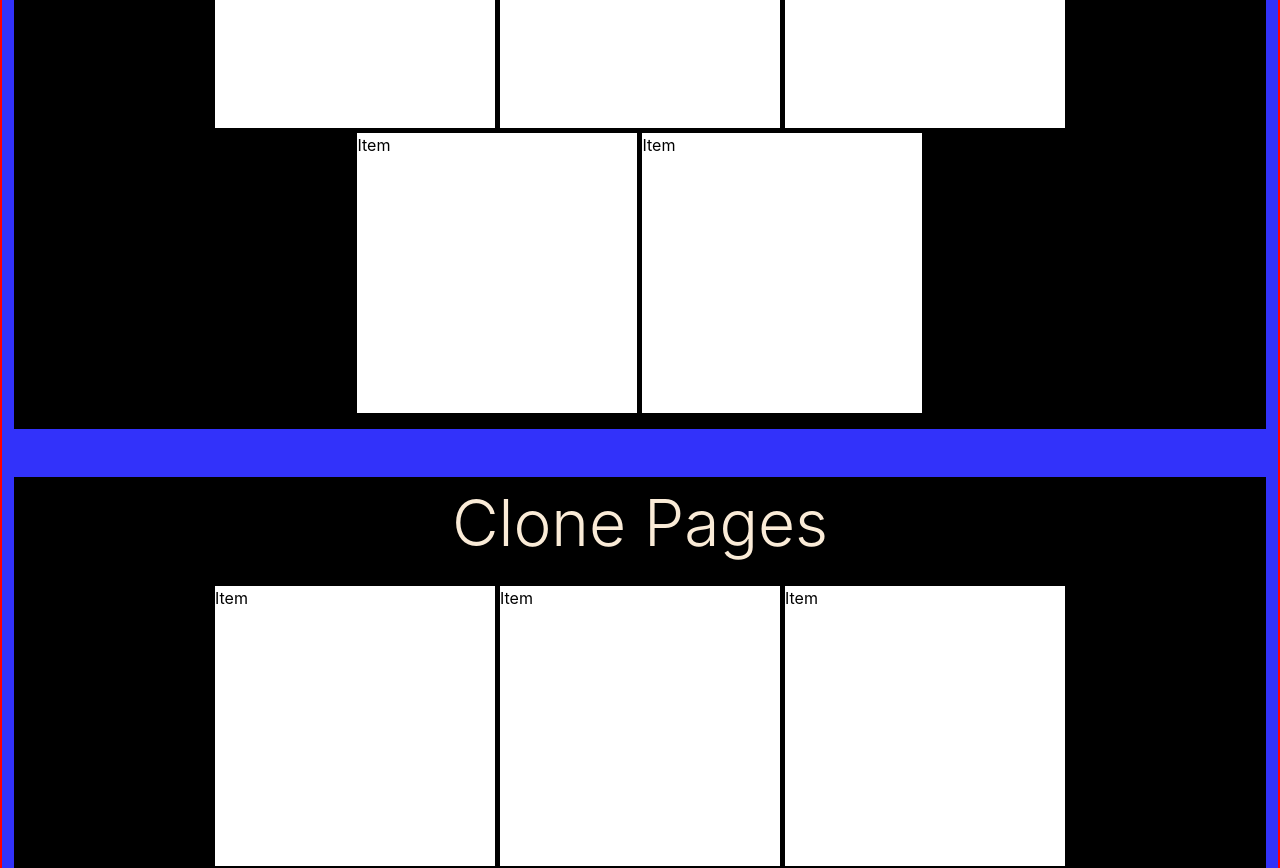
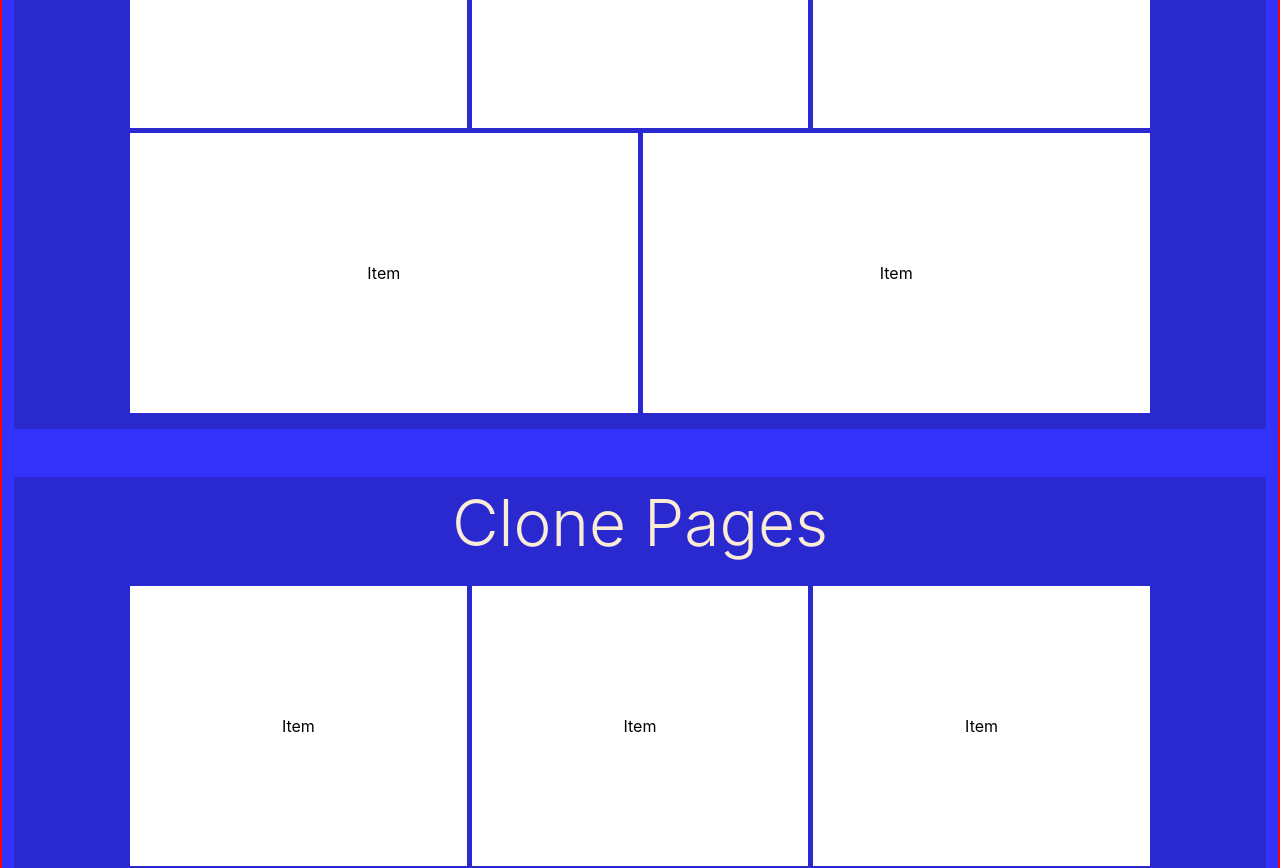
Before and after one commit to CamiloCCarvalho/learning-spa, a React (Create React App) app: page /portifolio in a window 1280 px wide. Shown: the part 1020-1888 px from the top of the page. Built offline with nearby package versions, Linux system fonts and the light colour scheme.

Commit message:
Commit Att

```diff
--- a/src/components/fullPort/personalClones/personalClones.css
+++ b/src/components/fullPort/personalClones/personalClones.css
@@ -1,3 +1,3 @@
 .personalClonesBox {
-    background: black;
+    background: rgba(0, 0, 0, 0.172);
 }
--- a/src/components/fullPort/personalProjects/personalProjects.css
+++ b/src/components/fullPort/personalProjects/personalProjects.css
@@ -1,3 +1,3 @@
 .personalProjectsBox {
-    background: black;
+    background: rgba(0, 0, 0, 0.178);
 }
--- a/src/shared/gridProjects/gridProjects.css
+++ b/src/shared/gridProjects/gridProjects.css
@@ -1,7 +1,7 @@
 .gridProjects {
     display: flex;
     flex-flow: row wrap;
-    justify-content:center;
+    justify-content:flex-start;
     align-items:center;
     gap:5px;
     width:85%;
--- a/src/shared/gridProjects/itemProject/itemImage.css
+++ b/src/shared/gridProjects/itemProject/itemImage.css
@@ -5,4 +5,9 @@
     min-height: 70px;
     background-color: rgb(255, 255, 255);
     color:black;
+    flex-grow: 1;
+    display:flex;
+    flex-flow: column nowrap;
+    justify-content:center;
+    align-items:center;
 }
```
